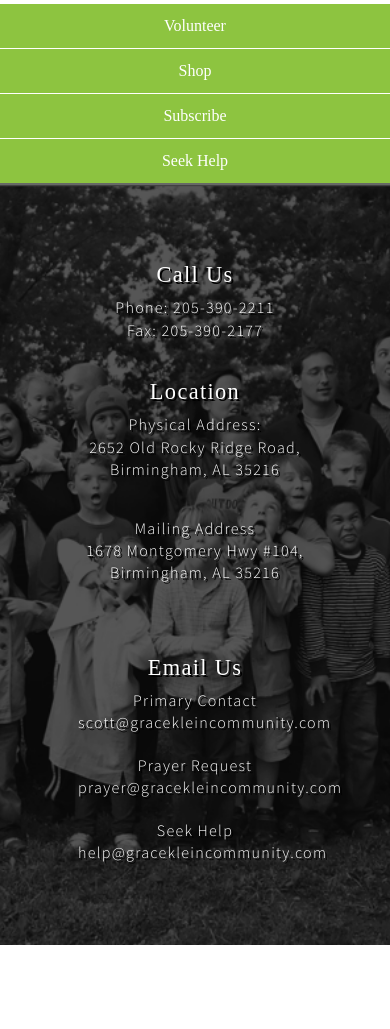
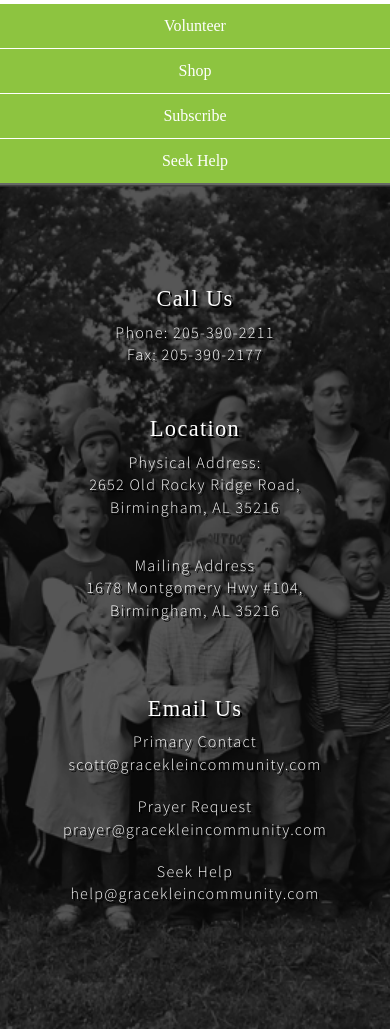
Before and after one commit to erinkahn/GKC-v2, a website: page index.html in a window 390 px wide. Shown: the part 5147-6176 px from the top of the page. Before the commit the page ends 6092 px from the top, so only its background shows below. Drawn offline with nearby package versions, Linux system fonts and the light colour scheme.

Commit message:
footer issues, moving text
needs social icons

```diff
--- a/src/scss/main.scss
+++ b/src/scss/main.scss
@@ -1251,12 +1251,15 @@ body {
 
 
 footer{
-	@media screen and (max-width: 767px){
+	bottom: 0;
+	text-align: center;
+	@media screen and (max-width: 860px){
 		background-image: url('../img/footerMobile.png');
-		height: 90vh;
-		margin-bottom: 0%;
+		height: 100vh;
+		padding-bottom: 10%;
 		background-position: center;
 	}
+
 	background-image: url('../img/footer.png');
 	width: 100%;
 	height: 0;
@@ -1265,17 +1268,26 @@ footer{
 	background-size: cover;
 
 	.footer-container{
-		padding: 10%;
-		display: flex;
-		justify-content: center;
-		margin: 0% auto;
-		text-align: center;
 
-		@media screen and (max-width: 767px){
+		@media screen and (max-width: 860px){
 			flex-direction: column;
+			justify-content: center;
+			width: 80%;
+			margin: 0 auto;
+		}
+		@media screen and (min-width: 861px){
+			padding: 10%;
+			display: flex;
+			margin: 0% auto;
+			justify-content: space-between;
+			flex-direction: row;
+		}
+		@media screen and (min-width: 1224px){
+			width: 90%;
+		}
+		@media screen and (min-width: 1440px){
 			width: 80%;
 		}
-		flex-direction: row;
 
 		p, h3{
 			color: #fff;
@@ -1293,12 +1305,16 @@ footer{
 		}
 
 		.call-hours{
-			@media screen and (max-width: 767px){
-				margin: 17% 0;
+			@media screen and (max-width: 860px){
+				margin-bottom: 17%;
+				padding-top: 33%;
 			}
 		}
 
 		.location{
+			@media screen and (max-width: 860px){
+				margin-top: 17%;
+			}
 
 			p:nth-child(4){
 				padding-bottom: 20px;
@@ -1310,8 +1326,8 @@ footer{
 		}
 
 		.email{
-			@media screen and (max-width: 767px){
-				margin-top: 17%;
+			@media screen and (max-width: 860px){
+				margin-top: 14%;
 			}
 
 			p{
```
Also changed, not shown: dist/css/main.css, 1 other file.
